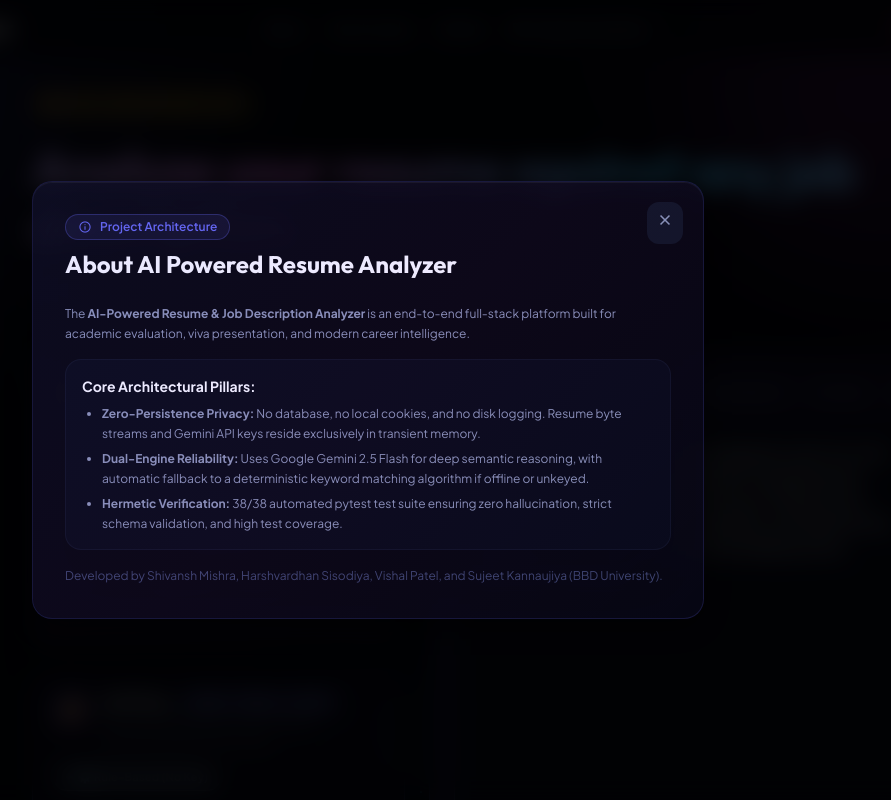
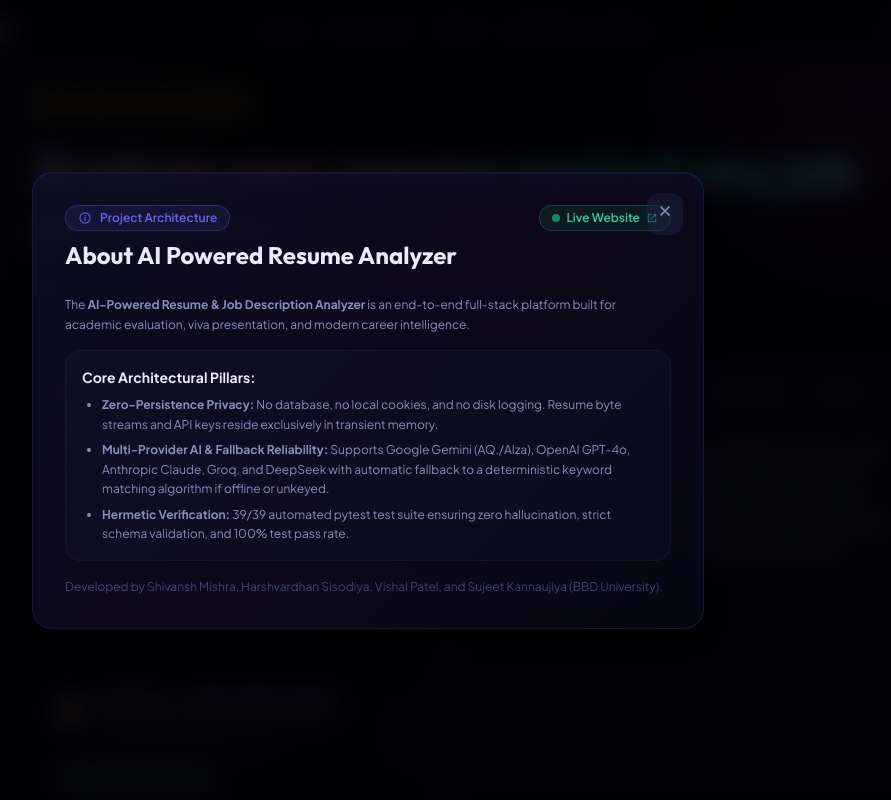
Before and after one commit to Shivansh-mishraji/AI-Powered-Resume-Analyzer, a React (Vite) app in the folder frontend/: page / in a window 1280 px wide. Both pictures are taken after a click on the button "About". Shown: the top 800 px of the page, without its empty margins (272-1163 px from the left). Built offline with nearby package versions, Linux system fonts and the light colour scheme; no server answers.

Commit message:
docs: perfect team technical attribution, multi-provider descriptions, and live website links

```diff
--- a/frontend/index.html
+++ b/frontend/index.html
@@ -17,7 +17,7 @@
     <!-- Tailwind CSS with plugins -->
     <script src="https://cdn.tailwindcss.com?plugins=forms,container-queries"></script>
 
-    <!-- Tailwind Config from Google Stitch -->
+    <!-- Tailwind Config: Nebula Aurora Glassmorphism Design System -->
     <script id="tailwind-config">
       tailwind.config = {
         darkMode: "class",
--- a/frontend/src/components/AboutModal.jsx
+++ b/frontend/src/components/AboutModal.jsx
@@ -39,9 +39,21 @@ export default function AboutModal({ isOpen, onClose }) {
         </button>
 
         <div className="mb-6">
-          <div className="inline-flex items-center gap-2 px-3 py-1 rounded-full bg-primary/10 border border-primary/30 text-primary font-label-sm text-xs font-semibold mb-2">
-            <span className="material-symbols-outlined text-[14px]" aria-hidden="true">info</span>
-            <span>Project Architecture</span>
+          <div className="flex flex-wrap items-center justify-between gap-2 mb-2">
+            <div className="inline-flex items-center gap-2 px-3 py-1 rounded-full bg-primary/10 border border-primary/30 text-primary font-label-sm text-xs font-semibold">
+              <span className="material-symbols-outlined text-[14px]" aria-hidden="true">info</span>
+              <span>Project Architecture</span>
+            </div>
+            <a
+              href="https://ai-powered-resume-analyzer-pi.vercel.app"
+              target="_blank"
+              rel="noopener noreferrer"
+              className="inline-flex items-center gap-1.5 px-3 py-1 rounded-full bg-emerald-500/10 border border-emerald-500/30 text-emerald-400 font-label-sm text-xs font-semibold hover:bg-emerald-500/20 transition-all"
+            >
+              <span className="w-2 h-2 rounded-full bg-emerald-400 animate-pulse" />
+              <span>Live Website</span>
+              <span className="material-symbols-outlined text-[12px]" aria-hidden="true">open_in_new</span>
+            </a>
           </div>
           <h2 id="about-modal-title" className="font-display-lg text-2xl font-bold text-on-background">
             About AI Powered Resume Analyzer
@@ -56,9 +68,9 @@ export default function AboutModal({ isOpen, onClose }) {
           <div className="p-4 rounded-xl bg-surface-container-low/80 border border-outline-variant/40 space-y-2">
             <h3 className="font-bold text-sm text-on-background">Core Architectural Pillars:</h3>
             <ul className="space-y-1.5 list-disc pl-5">
-              <li><strong>Zero-Persistence Privacy:</strong> No database, no local cookies, and no disk logging. Resume byte streams and Gemini API keys reside exclusively in transient memory.</li>
-              <li><strong>Dual-Engine Reliability:</strong> Uses Google Gemini 2.5 Flash for deep semantic reasoning, with automatic fallback to a deterministic keyword matching algorithm if offline or unkeyed.</li>
-              <li><strong>Hermetic Verification:</strong> 38/38 automated pytest test suite ensuring zero hallucination, strict schema validation, and high test coverage.</li>
+              <li><strong>Zero-Persistence Privacy:</strong> No database, no local cookies, and no disk logging. Resume byte streams and API keys reside exclusively in transient memory.</li>
+              <li><strong>Multi-Provider AI &amp; Fallback Reliability:</strong> Supports Google Gemini (AQ./AIza), OpenAI GPT-4o, Anthropic Claude, Groq, and DeepSeek with automatic fallback to a deterministic keyword matching algorithm if offline or unkeyed.</li>
+              <li><strong>Hermetic Verification:</strong> 39/39 automated pytest test suite ensuring zero hallucination, strict schema validation, and 100% test pass rate.</li>
             </ul>
           </div>
 
--- a/frontend/src/components/HowItWorksModal.jsx
+++ b/frontend/src/components/HowItWorksModal.jsx
@@ -15,8 +15,8 @@ const STEPS = [
   },
   {
     step: '03',
-    title: 'Optional BYOK Gemini Key',
-    desc: 'Enter your free Google Gemini API key. Keys are held in RAM only and passed via X-Gemini-API-Key header.',
+    title: 'Multi-Provider BYOK Key (Optional)',
+    desc: 'Use Google Gemini (free tier), OpenAI GPT-4o, Anthropic Claude, Groq, or DeepSeek. Keys stay in RAM only, zero disk storage.',
     icon: 'vpn_key',
   },
   {
@@ -66,9 +66,21 @@ export default function HowItWorksModal({ isOpen, onClose }) {
         </button>
 
         <div className="mb-6">
-          <div className="inline-flex items-center gap-2 px-3 py-1 rounded-full bg-secondary/10 border border-secondary/30 text-secondary font-label-sm text-xs font-semibold mb-2">
-            <span className="material-symbols-outlined text-[14px]" aria-hidden="true">psychology_alt</span>
-            <span>4-Step Workflow</span>
+          <div className="flex flex-wrap items-center justify-between gap-2 mb-2">
+            <div className="inline-flex items-center gap-2 px-3 py-1 rounded-full bg-secondary/10 border border-secondary/30 text-secondary font-label-sm text-xs font-semibold">
+              <span className="material-symbols-outlined text-[14px]" aria-hidden="true">psychology_alt</span>
+              <span>4-Step Workflow</span>
+            </div>
+            <a
+              href="https://ai-powered-resume-analyzer-pi.vercel.app"
+              target="_blank"
+              rel="noopener noreferrer"
+              className="inline-flex items-center gap-1.5 px-3 py-1 rounded-full bg-emerald-500/10 border border-emerald-500/30 text-emerald-400 font-label-sm text-xs font-semibold hover:bg-emerald-500/20 transition-all"
+            >
+              <span className="w-2 h-2 rounded-full bg-emerald-400 animate-pulse" />
+              <span>Live Website</span>
+              <span className="material-symbols-outlined text-[12px]" aria-hidden="true">open_in_new</span>
+            </a>
           </div>
           <h2 id="how-it-works-title" className="font-display-lg text-2xl font-bold text-on-background">
             How ResumeAI Operates
--- a/frontend/src/components/TeamModal.jsx
+++ b/frontend/src/components/TeamModal.jsx
@@ -11,7 +11,7 @@ const TEAM_MEMBERS = [
     email: 'tgsmishra@gmail.com',
     modules: [
       'FastAPI REST Gateway, Routing & CORS Architecture',
-      'Google Gemini 2.5 AI Rubric Evaluation Engine',
+      'Multi-Provider AI Engine (Gemini 2.5/3.6, GPT-4o, Claude 3.5, Groq)',
       'In-Memory PyMuPDF Document Parsing (sort=True)',
       'Deterministic Rule-Based Fallback Orchestration',
     ],
@@ -25,10 +25,10 @@ const TEAM_MEMBERS = [
     github: 'https://github.com/harsh123-code',
     email: 'hsisodiya205@bbdu.ac.in',
     modules: [
-      'React + Vite Modular Single-Page Application (SPA)',
-      'Google Stitch Design System & Glassmorphism Refraction',
+      'React 19 + Vite Modular Single-Page Application (SPA)',
+      'Nebula Aurora Glassmorphism & 60fps rAF Animation Engine',
       '180px SVG Radial Match Gauge & Count-Up Physics',
-      'BYOK In-Memory Security Hub & Live Quota Telemetry',
+      'Multi-Provider BYOK Security Hub & Live Telemetry',
     ],
   },
   {
@@ -40,8 +40,8 @@ const TEAM_MEMBERS = [
     github: 'https://github.com/patelvishal-ji',
     email: 'patelvishal7800023@gmail.com',
     modules: [
-      'Pytest Automated Test Suite (38/38 Unit Tests)',
-      'Mocked Gemini Client Tests (401, 429, Fallback Recovery)',
+      'Pytest Automated Test Suite (39/39 Passing Unit Tests)',
+      'Mocked Multi-Provider AI Tests (401, 429, Fallback Recovery)',
       'Text Sanitization & Keyword Extraction Coverage',
       'Automated Markdown Audit Log Generator',
     ],
@@ -104,9 +104,21 @@ export default function TeamModal({ isOpen, onClose }) {
 
         {/* Modal Header */}
         <div className="mb-8">
-          <div className="inline-flex items-center gap-2 px-3 py-1 rounded-full bg-primary/10 border border-primary/30 text-primary font-label-sm text-xs font-semibold mb-2">
-            <span className="material-symbols-outlined text-[14px]" aria-hidden="true">school</span>
-            <span>BBD University • Academic Capstone 2026</span>
+          <div className="flex flex-wrap items-center justify-between gap-2 mb-2">
+            <div className="inline-flex items-center gap-2 px-3 py-1 rounded-full bg-primary/10 border border-primary/30 text-primary font-label-sm text-xs font-semibold">
+              <span className="material-symbols-outlined text-[14px]" aria-hidden="true">school</span>
+              <span>BBD University • Academic Capstone 2026</span>
+            </div>
+            <a
+              href="https://ai-powered-resume-analyzer-pi.vercel.app"
+              target="_blank"
+              rel="noopener noreferrer"
+              className="inline-flex items-center gap-1.5 px-3 py-1 rounded-full bg-emerald-500/10 border border-emerald-500/30 text-emerald-400 font-label-sm text-xs font-semibold hover:bg-emerald-500/20 transition-all"
+            >
+              <span className="w-2 h-2 rounded-full bg-emerald-400 animate-pulse" />
+              <span>Live Website</span>
+              <span className="material-symbols-outlined text-[12px]" aria-hidden="true">open_in_new</span>
+            </a>
           </div>
           <h2 id="team-modal-title" className="font-display-lg text-2xl md:text-3xl font-bold text-on-background">
             Engineering Team &amp; Technical Attribution
```
Also changed, not shown: 2 other files (tests, documents, lock files or other folders).
